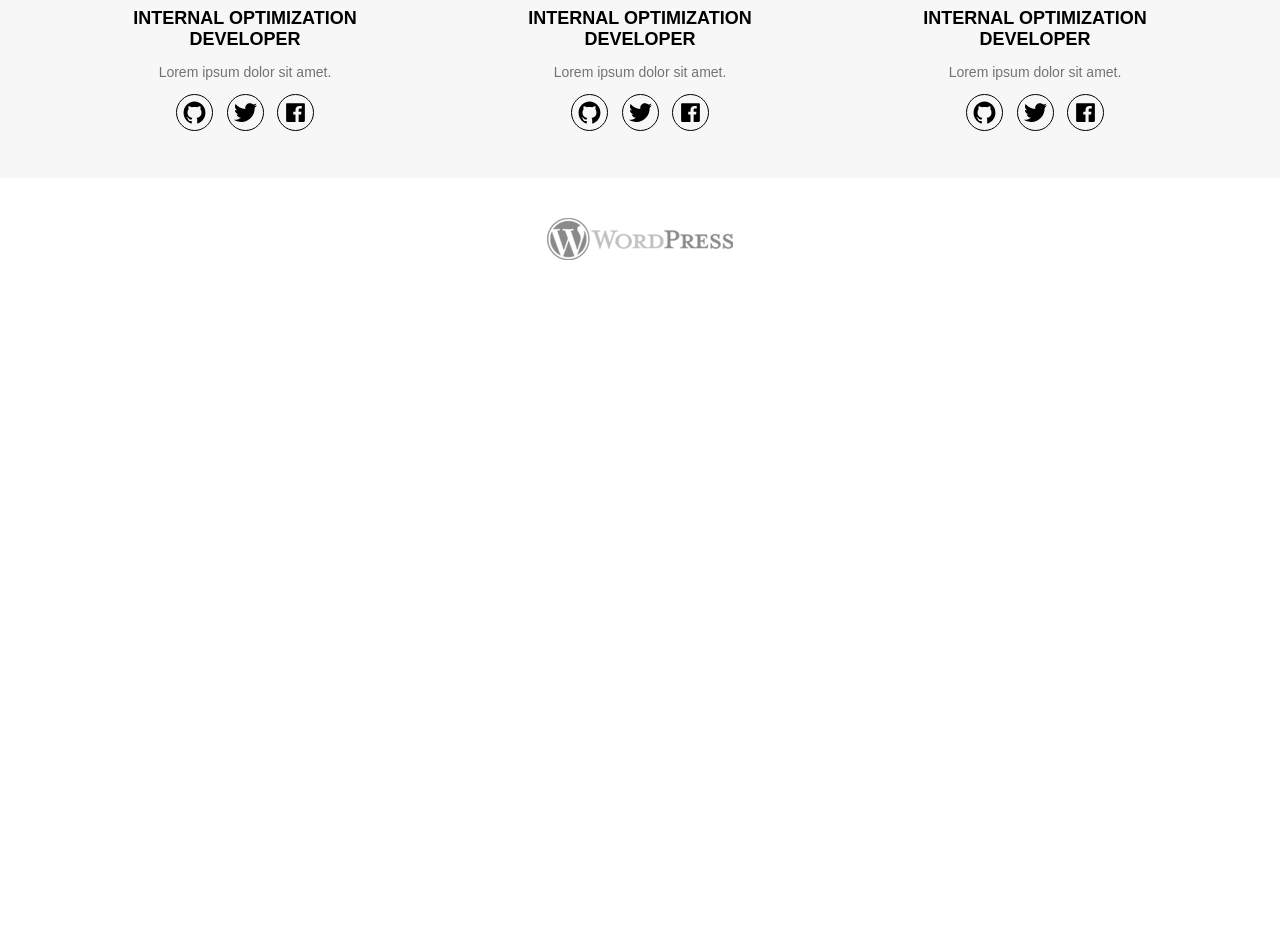
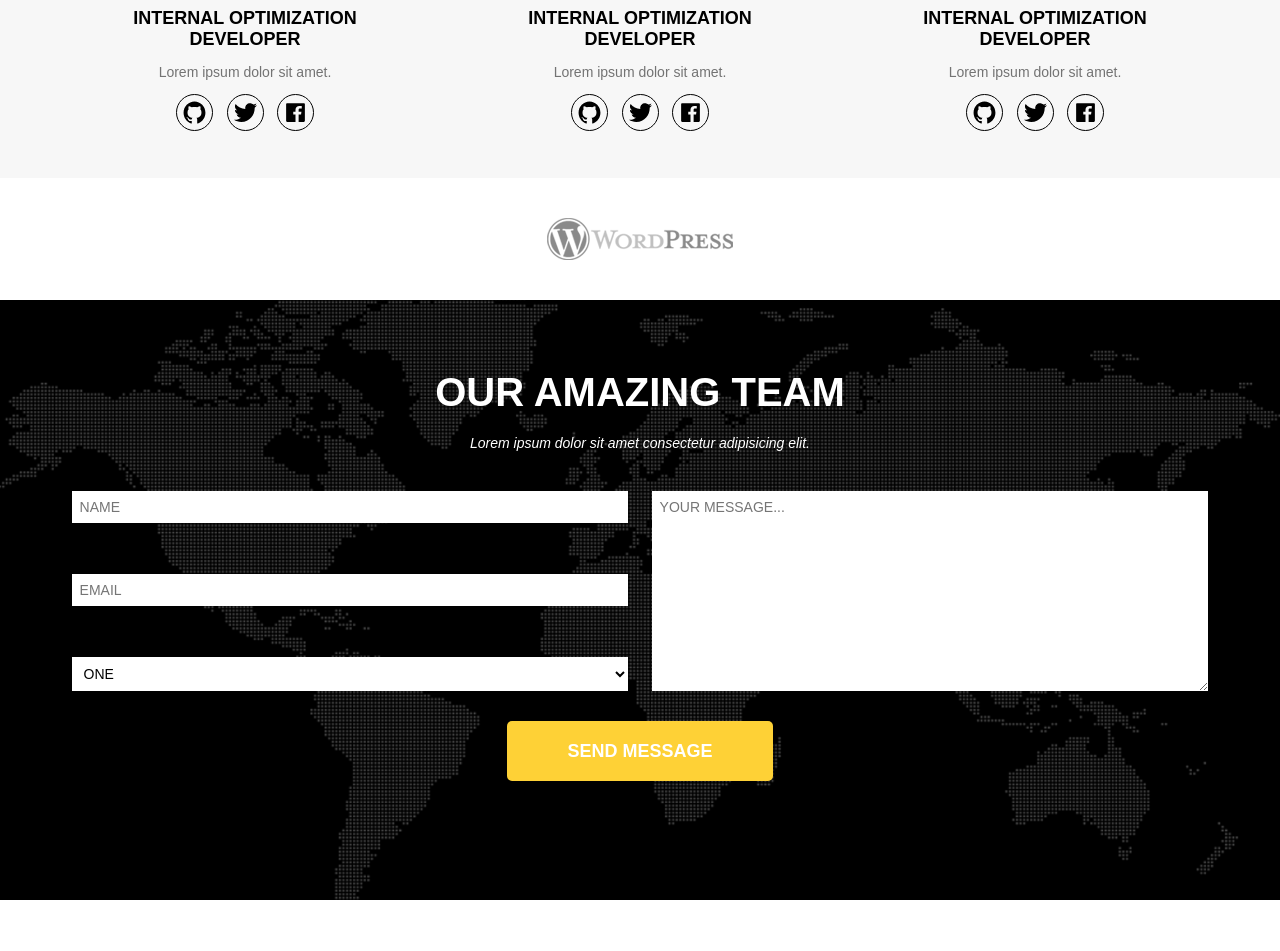
Before and after one commit to Tomm1slaw/PsdGolden, a website: page index.html in a window 1280 px wide. Shown: the part 4279-5230 px from the top of the page. Before the commit the page ends 4579 px from the top, so only its background shows below. Drawn offline with nearby package versions, Linux system fonts and the light colour scheme; files whose address does not match are found by name.

Commit message:
Add form contact

```diff
--- a/index.html
+++ b/index.html
@@ -289,6 +289,39 @@
             <div><img src="src/img/envato.png" alt="logo" /></div>
             <div><img src="src/img/microlancer_copy.png" alt="logo" /></div>
          </section>
+         <section class="contact">
+            <header class="title">
+               <h3>our amazing team</h3>
+               <i>Lorem ipsum dolor sit amet consectetur adipisicing elit.</i>
+            </header>
+            <form class="container">
+               <div class="form-group form-flex">
+                  <div>
+                     <label for="name">
+                        <input type="text" placeholder="name" id="name" required />
+                     </label>
+                  </div>
+                  <div>
+                     <label for="email">
+                        <input type="email" placeholder="email" id="email" required />
+                     </label>
+                  </div>
+                  <div>
+                     <label for="subject">
+                        <select id="subject">
+                           <option value="">one</option>
+                           <option value="">two</option>
+                        </select>
+                     </label>
+                  </div>
+               </div>
+               <div class="form-group">
+                  <textarea placeholder="your message..." id="message" required></textarea>
+               </div>
+
+               <div class="form-group"><button type="submit" class="btn">send message</button></div>
+            </form>
+         </section>
       </main>
 
       <script src="https://unpkg.com/ionicons@4.4.8/dist/ionicons.js"></script>
--- a/src/scss/_clients.scss
+++ b/src/scss/_clients.scss
@@ -1,6 +1,7 @@
 .clients {
    margin: 0 auto;
    padding: 40px 0;
+   overflow: hidden;
    img {
       margin: 0 auto;
    }
--- /dev/null
+++ b/src/scss/_contact.scss
@@ -0,0 +1,32 @@
+.contact {
+   background: $black url('/dist/img/map.png') no-repeat center / cover;
+   height: 600px;
+   width: 100%;
+   h3,
+   i {
+      color: $white;
+   }
+}
+
+// form fields
+.form-group {
+   flex-basis: 48%;
+   margin: 0 auto 30px;
+   min-height: 200px;
+}
+.form-flex {
+   display: flex;
+   flex-direction: column;
+   justify-content: space-between;
+}
+.form-group input,
+.form-group select,
+.form-group textarea {
+   display: block;
+   width: 100%;
+   padding: 8px;
+}
+
+.form-group textarea {
+   min-height: 200px;
+}
--- a/src/scss/style.scss
+++ b/src/scss/style.scss
@@ -11,3 +11,5 @@
 @import '_about.scss';
 @import '_team.scss';
 @import '_clients.scss';
+@import '_contact.scss';
+@import '_footer.scss';
```
Also changed, not shown: dist/css/style.css, src/scss/_footer.scss (added).
